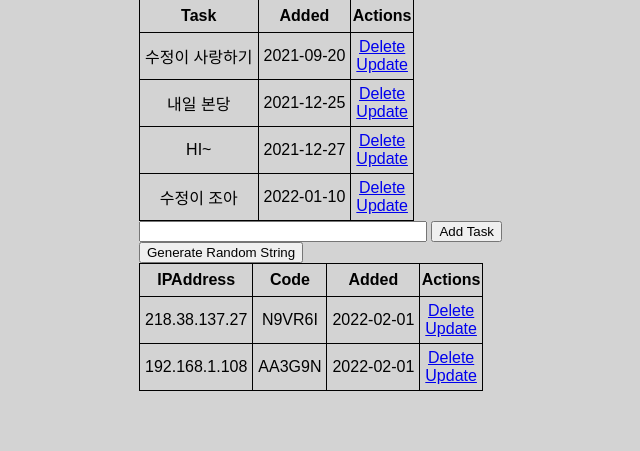
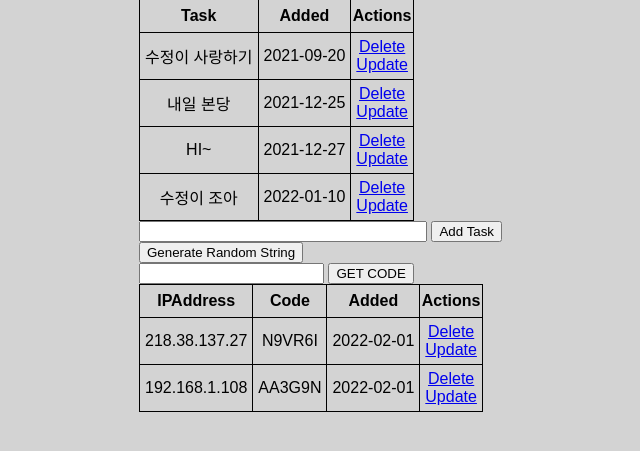
Before and after one commit to swkokr/flask_practice, a Flask app: page / in a window 1280 px wide. Shown: the part 81-532 px from the top of the page, without its empty margins (301-941 px from the left). Run offline with Flask 2, Linux system fonts and the light colour scheme; data comes from the database, SQL or seed files in the repository; both versions use the stored data as it was after the commit.

Commit message:
making ip getter

```diff
--- a/application.py
+++ b/application.py
@@ -52,35 +52,22 @@ class TodoSchema(ma.Schema):
 todo_schema = TodoSchema()
 todos_schema = TodoSchema(many=True)
 
-@app.route("/create")
-def createTable():
-    return db.create_all()
-
-
-@app.route("/api")
-def api():
-    tasks = Todo.query.order_by(Todo.date_created).all()
-    return jsonify(json_list = [i.serialize for i in tasks])
-
-def id_generator(size=6, chars=string.ascii_uppercase + string.digits):
+def code_generator(size=6, chars=string.ascii_uppercase + string.digits):
     return ''.join(random.choice(chars) for _ in range(size))
 
-def check_exists(table, ip):
-    return True if table.query.filter(table.ip_address == ip).one() else False
+@app.route("/code", methods=['POST', 'GET'])
+def code():
+    hostName = socket.gethostname()
+    hostIP = socket.gethostbyname(hostName)
+    if request.method == 'POST':
 
-@app.route("/code", methods=['GET', 'POST'])
-def code():
-    if request.method == 'POST':
-        hostName = socket.gethostname()
-        hostIP = socket.gethostbyname(hostName)
-
-        generatedString = id_generator()
+        generatedString = code_generator()
 
         newCode = RoomCode(ip_address=hostIP, code=generatedString)
 
-        q = bool(RoomCode.query.filter(RoomCode.ip_address == hostIP).first())
-        if q:
-            return redirect('/')
+        existingIP = bool(RoomCode.query.filter(RoomCode.ip_address == hostIP).first())
+        if existingIP:
+            return hostIP
 
         try:
             db.session.add(newCode)
@@ -88,23 +75,12 @@ def code():
             return redirect('/')
         except:
             return "There was an issue posting your code"
+    elif request.method == 'GET':
+        _IP = request.form['ip']
+        # id, code, ip_address = RoomCode.query.filter(RoomCode.code == _code).first()
+        return _IP
     else:
         return "RAND GET Method"
-
-@app.route("/ma")
-def marshmallow():
-    todos = Todo.query.order_by(Todo.date_created).all()
-    return jsonify(todos_schema.dump(todos))
-
-def generateRandomString():
-    string = ""
-    #check중복()
-    return string
-
-@app.route("/mountain")
-def helloWorld():
-    tasks = Todo.query.order_by(Todo.content).all()
-    return render_template('index.html', tasks=tasks)
 
 @app.route("/", methods=['POST', 'GET'])
 def hello():
@@ -187,3 +163,27 @@ def update(id):
 if __name__ == "__main__":
     app.run(debug=True)
     #app.run(host='0.0.0.0')
+
+
+#
+# for testing
+#
+
+@app.route("/ma")
+def marshmallow():
+    todos = Todo.query.order_by(Todo.date_created).all()
+    return jsonify(todos_schema.dump(todos))
+
+@app.route("/mountain")
+def helloWorld():
+    tasks = Todo.query.order_by(Todo.content).all()
+    return render_template('index.html', tasks=tasks)
+
+@app.route("/create")
+def createTable():
+    return db.create_all()
+
+@app.route("/api")
+def api():
+    tasks = Todo.query.order_by(Todo.date_created).all()
+    return jsonify(json_list = [i.serialize for i in tasks])
--- a/templates/index.html
+++ b/templates/index.html
@@ -40,6 +40,11 @@
         <input type="submit" value="Generate Random String">
     </form>
 
+    <form action="/code" method="GET">
+        <input type="text" name="ip" id="ip">
+        <input type="submit" value="GET CODE">
+    </form>
+
     <table>
         <tr>
             <th>IPAddress</th>
```
Also changed, not shown: test.db.
